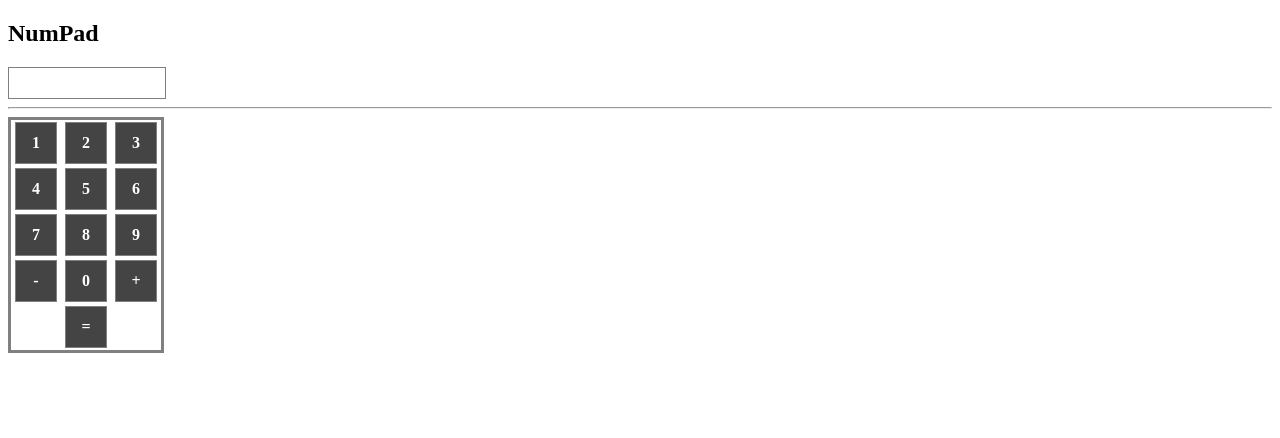
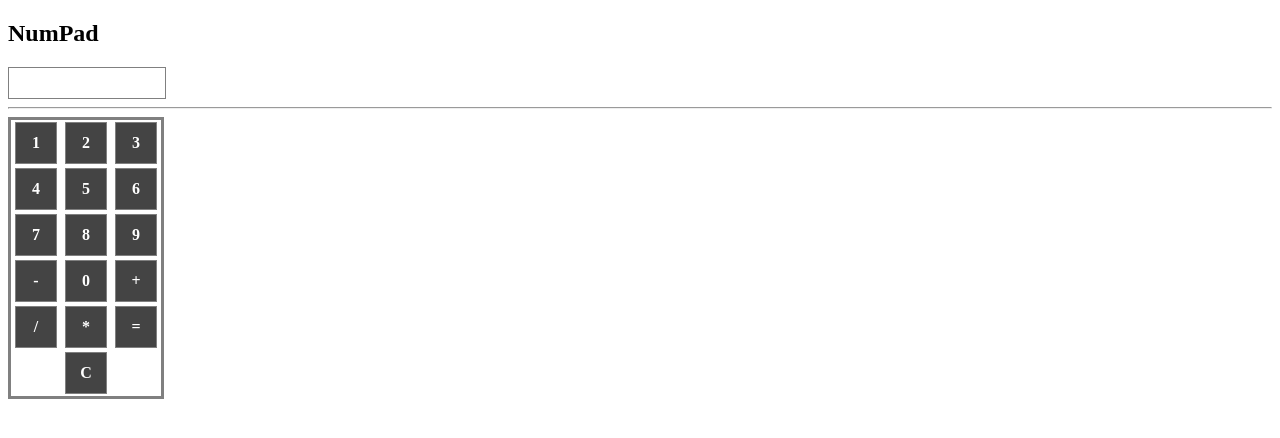
Before and after one commit to frankanneveld/numpad, an Angular app: page / in a window 1280 px wide. Shown: the top 438 px of the page. Built offline with nearby package versions, Linux system fonts and the light colour scheme.

Commit message:
Added / and * and C

```diff
--- a/src/app/app.component.html
+++ b/src/app/app.component.html
@@ -6,4 +6,5 @@
     <div class="item" (click)="onClick(item)">{{item}}</div>
   </div>
   <div class="item" (click)="calculate()">=</div>
+  <div class="item" (click)="result$.next('')">C</div>
 </div>
--- a/src/app/app.component.ts
+++ b/src/app/app.component.ts
@@ -8,7 +8,7 @@ import { distinctUntilChanged } from 'rxjs/operators';
   styleUrls: ['./app.component.scss']
 })
 export class AppComponent {
-  public items$: Observable<string[]> = of(['1', '2', '3', '4', '5', '6', '7', '8', '9', '-', '0', '+']);
+  public items$: Observable<string[]> = of(['1', '2', '3', '4', '5', '6', '7', '8', '9', '-', '0', '+', '/', '*']);
   public result$: BehaviorSubject<string> = new BehaviorSubject<string>('');
 
   public onClick(item: string): void {
```
